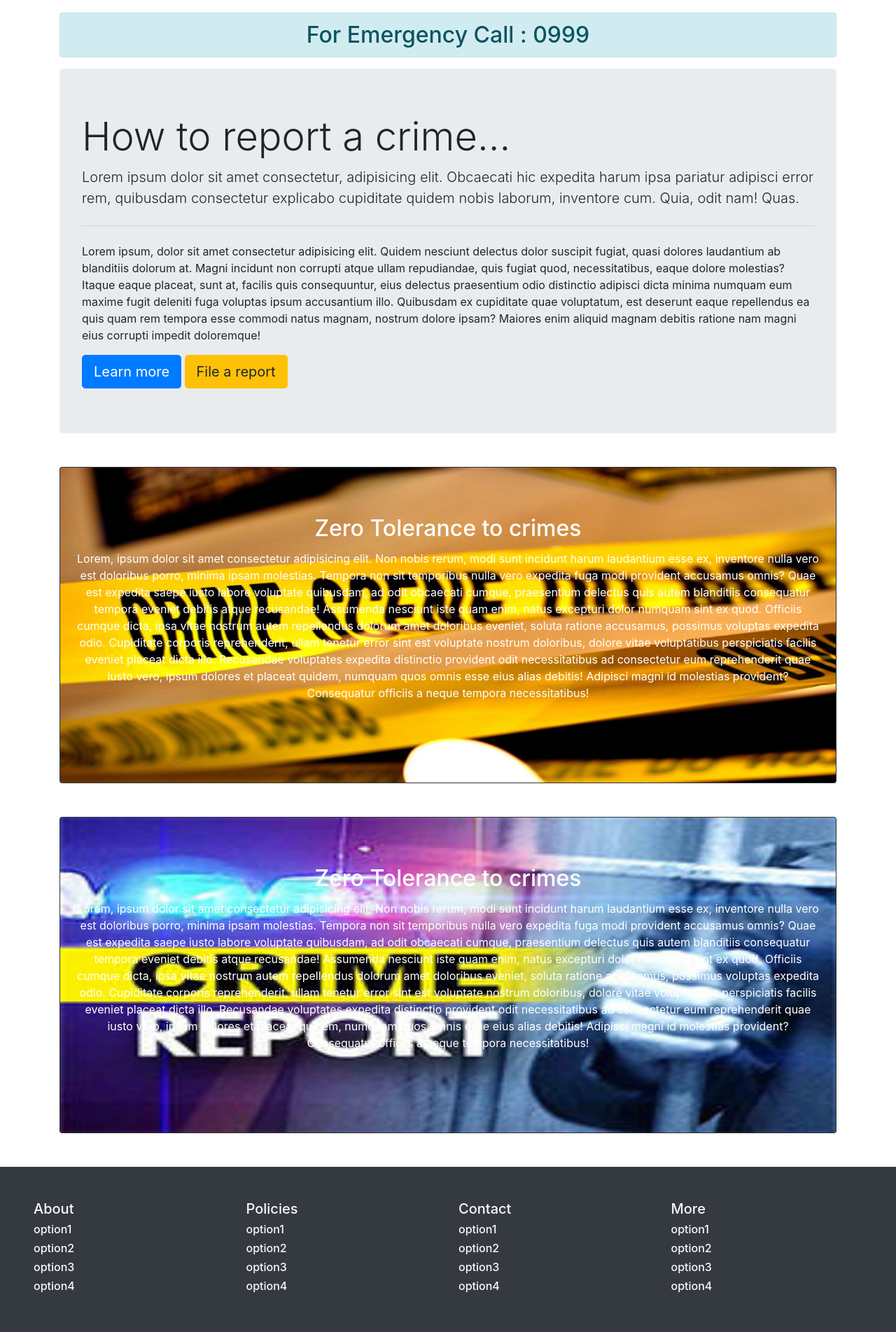
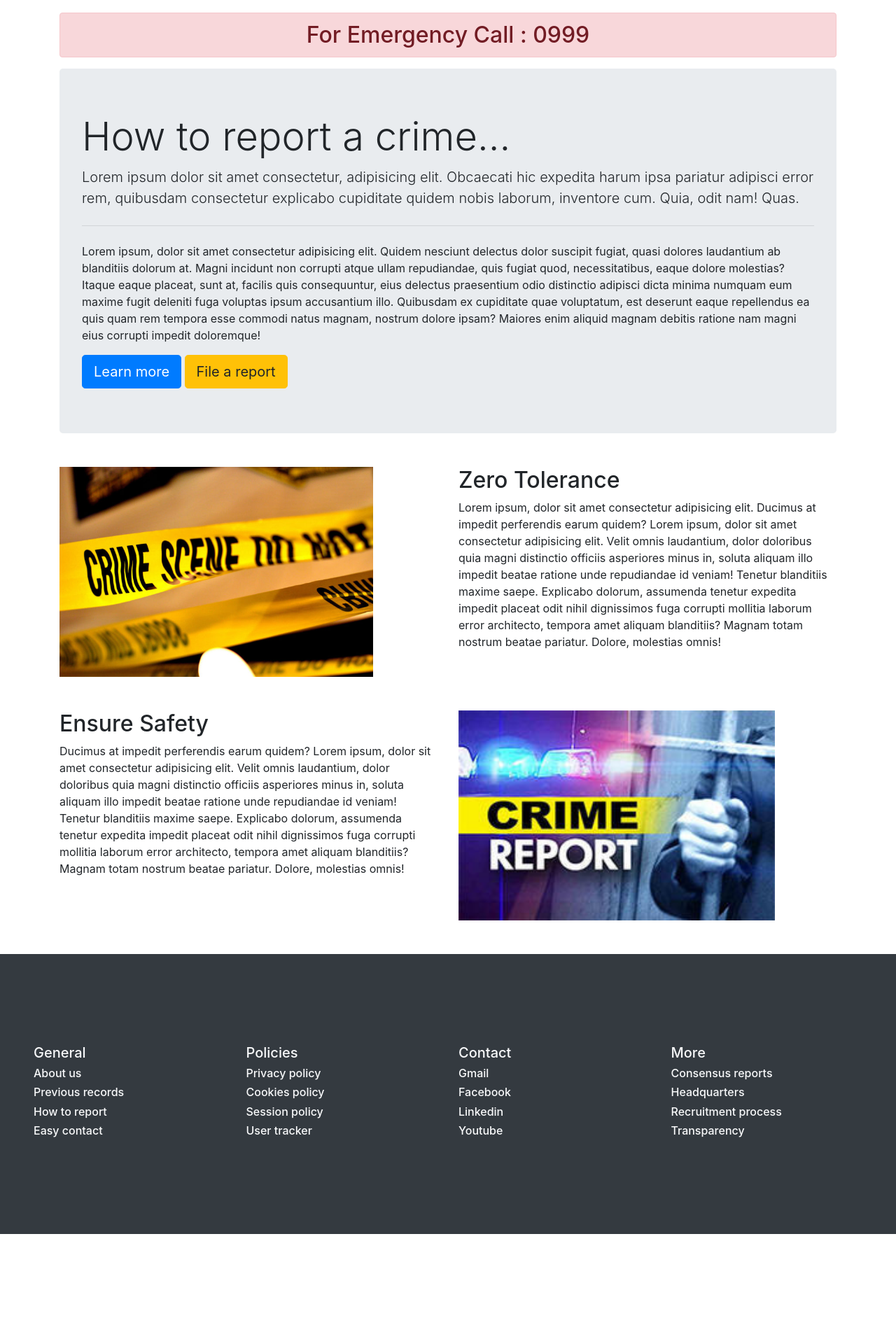
Before and after one commit to RahatGithub/second_crime_crud, a Django app: page / in a window 1280 px wide. Shown: the part 56-1959 px from the top of the page at 70% size. After the commit the page ends 1819 px from the top, so only its background shows below. Run offline with Django 3.2, Linux system fonts and the light colour scheme.

Commit message:
Langing page ok

```diff
--- a/main/templates/main/base.html
+++ b/main/templates/main/base.html
@@ -69,34 +69,34 @@
         {% block body %} {% endblock %} <!--This portion will show the contents of inherited page(inside the body block)-->
 
         <!-- Example row of columns -->
-        <div class="row mt-5 p-5 bg-dark text-light d-flex justify-content-center align-items-center">
+        <div class="row mt-5 p-5 bg-dark text-light d-flex justify-content-center align-items-center" style="height: 400px;">
             <div class="col-md-3">
-                <h5>About</h5>
-                <h6>option1</h6>
-                <h6>option2</h6>
-                <h6>option3</h6>
-                <h6>option4</h6>
+                <h5>General</h5>
+                <h6>About us</h6>
+                <h6>Previous records</h6>
+                <h6>How to report</h6>
+                <h6>Easy contact</h6>
             </div>
             <div class="col-md-3">
                 <h5>Policies</h5>
-                <h6>option1</h6>
-                <h6>option2</h6>
-                <h6>option3</h6>
-                <h6>option4</h6>
+                <h6>Privacy policy</h6>
+                <h6>Cookies policy</h6>
+                <h6>Session policy</h6>
+                <h6>User tracker</h6>
             </div>
             <div class="col-md-3">
                 <h5>Contact</h5>
-                <h6>option1</h6>
-                <h6>option2</h6>
-                <h6>option3</h6>
-                <h6>option4</h6>
+                <h6>Gmail</h6>
+                <h6>Facebook</h6>
+                <h6>Linkedin</h6>
+                <h6>Youtube</h6>
             </div>
             <div class="col-md-3">
                 <h5>More</h5>
-                <h6>option1</h6>
-                <h6>option2</h6>
-                <h6>option3</h6>
-                <h6>option4</h6>
+                <h6>Consensus reports</h6>
+                <h6>Headquarters</h6>
+                <h6>Recruitment process</h6>
+                <h6>Transparency</h6>
             </div>
         </div>
 
--- a/main/templates/main/index.html
+++ b/main/templates/main/index.html
@@ -9,31 +9,35 @@
 
 <section class="container my-4">
 
-    <h2 class="alert alert-info text-center">For Emergency Call : 0999</h2>
+    <h2 class="alert alert-danger text-center">For Emergency Call : 0999</h2>
 
     <div class="jumbotron">
         <h1 class="display-4">How to report a crime...</h1>
         <p class="lead">Lorem ipsum dolor sit amet consectetur, adipisicing elit. Obcaecati hic expedita harum ipsa pariatur adipisci error rem, quibusdam consectetur explicabo cupiditate quidem nobis laborum, inventore cum. Quia, odit nam! Quas.</p>
         <hr class="my-4">
         <p>Lorem ipsum, dolor sit amet consectetur adipisicing elit. Quidem nesciunt delectus dolor suscipit fugiat, quasi dolores laudantium ab blanditiis dolorum at. Magni incidunt non corrupti atque ullam repudiandae, quis fugiat quod, necessitatibus, eaque dolore molestias? Itaque eaque placeat, sunt at, facilis quis consequuntur, eius delectus praesentium odio distinctio adipisci dicta minima numquam eum maxime fugit deleniti fuga voluptas ipsum accusantium illo. Quibusdam ex cupiditate quae voluptatum, est deserunt eaque repellendus ea quis quam rem tempora esse commodi natus magnam, nostrum dolore ipsam? Maiores enim aliquid magnam debitis ratione nam magni eius corrupti impedit doloremque!</p>
-        <a class="btn btn-primary btn-lg" href="#" role="button">Learn more</a>
+        <a class="btn btn-primary btn-lg" href="/main/about" role="button">Learn more</a>
         <a class="btn btn-warning btn-lg" href="/main/reportCrime/" role="button">File a report</a>
     </div>
 
-    <div class="card bg-dark text-white text-center mt-5">
-        <img src="{% static 'main/images/crime.jpg' %}" alt="Crime image1" class="card-img" height="450px" alt="...">
-        <div class="card-img-overlay my-5">
-          <h2 class="card-title">Zero Tolerance to crimes</h2>
-          <p class="card-text">Lorem, ipsum dolor sit amet consectetur adipisicing elit. Non nobis rerum, modi sunt incidunt harum laudantium esse ex, inventore nulla vero est doloribus porro, minima ipsam molestias. Tempora non sit temporibus nulla vero expedita fuga modi provident accusamus omnis? Quae est expedita saepe iusto labore voluptate quibusdam, ad odit obcaecati cumque, praesentium delectus quis autem blanditiis consequatur tempora eveniet debitis atque recusandae! Assumenda nesciunt iste quam enim, natus excepturi dolor numquam sint ex quod. Officiis cumque dicta, ipsa vitae nostrum autem repellendus dolorum amet doloribus eveniet, soluta ratione accusamus, possimus voluptas expedita odio. Cupiditate corporis reprehenderit, ullam tenetur error sint est voluptate nostrum doloribus, dolore vitae voluptatibus perspiciatis facilis eveniet placeat dicta illo. Recusandae voluptates expedita distinctio provident odit necessitatibus ad consectetur eum reprehenderit quae iusto vero, ipsum dolores et placeat quidem, numquam quos omnis esse eius alias debitis! Adipisci magni id molestias provident? Consequatur officiis a neque tempora necessitatibus!</p>
-        </div>
+    <div class="row my-5">
+      <div class="col-md-6">
+        <img src="{% static 'main/images/crime.jpg' %}" alt="crime_img" height="300px">
+      </div>
+      <div class="col-md-6">
+        <h2>Zero Tolerance</h2>
+        <p>Lorem ipsum, dolor sit amet consectetur adipisicing elit. Ducimus at impedit perferendis earum quidem? Lorem ipsum, dolor sit amet consectetur adipisicing elit. Velit omnis laudantium, dolor doloribus quia magni distinctio officiis asperiores minus in, soluta aliquam illo impedit beatae ratione unde repudiandae id veniam! Tenetur blanditiis maxime saepe. Explicabo dolorum, assumenda tenetur expedita impedit placeat odit nihil dignissimos fuga corrupti mollitia laborum error architecto, tempora amet aliquam blanditiis? Magnam totam nostrum beatae pariatur. Dolore, molestias omnis!</p>
+      </div>
     </div>
 
-    <div class="card bg-dark text-white text-center mt-5">
-        <img src="{% static 'main/images/crime1.jpg' %}" alt="Crime image1" class="card-img" height="450px" alt="...">
-        <div class="card-img-overlay my-5">
-          <h2 class="card-title">Zero Tolerance to crimes</h2>
-          <p class="card-text">Lorem, ipsum dolor sit amet consectetur adipisicing elit. Non nobis rerum, modi sunt incidunt harum laudantium esse ex, inventore nulla vero est doloribus porro, minima ipsam molestias. Tempora non sit temporibus nulla vero expedita fuga modi provident accusamus omnis? Quae est expedita saepe iusto labore voluptate quibusdam, ad odit obcaecati cumque, praesentium delectus quis autem blanditiis consequatur tempora eveniet debitis atque recusandae! Assumenda nesciunt iste quam enim, natus excepturi dolor numquam sint ex quod. Officiis cumque dicta, ipsa vitae nostrum autem repellendus dolorum amet doloribus eveniet, soluta ratione accusamus, possimus voluptas expedita odio. Cupiditate corporis reprehenderit, ullam tenetur error sint est voluptate nostrum doloribus, dolore vitae voluptatibus perspiciatis facilis eveniet placeat dicta illo. Recusandae voluptates expedita distinctio provident odit necessitatibus ad consectetur eum reprehenderit quae iusto vero, ipsum dolores et placeat quidem, numquam quos omnis esse eius alias debitis! Adipisci magni id molestias provident? Consequatur officiis a neque tempora necessitatibus!</p>
-        </div>
+    <div class="row my-5">
+      <div class="col-md-6">
+        <h2>Ensure Safety</h2>
+        <p>Ducimus at impedit perferendis earum quidem? Lorem ipsum, dolor sit amet consectetur adipisicing elit. Velit omnis laudantium, dolor doloribus quia magni distinctio officiis asperiores minus in, soluta aliquam illo impedit beatae ratione unde repudiandae id veniam! Tenetur blanditiis maxime saepe. Explicabo dolorum, assumenda tenetur expedita impedit placeat odit nihil dignissimos fuga corrupti mollitia laborum error architecto, tempora amet aliquam blanditiis? Magnam totam nostrum beatae pariatur. Dolore, molestias omnis!</p>
+      </div>
+      <div class="col-md-6">
+        <img src="{% static 'main/images/crime1.jpg' %}" alt="crime_img" height="300px">
+      </div>
     </div>
 
 </section>
--- a/main/urls.py
+++ b/main/urls.py
@@ -13,4 +13,5 @@ urlpatterns = [
     path('deleteInvestigator/<int:id>/', views.deleteInvestigator, name='deleteInvestigator'),
     path('deleteCase/<int:id>/', views.deleteCase, name='deleteCase'),
     path('contact/', views.contact, name='contact'),
+    path('about/', views.about, name='about'),
 ]
--- a/main/views.py
+++ b/main/views.py
@@ -157,3 +157,7 @@ def contact(request):
     else:
         fm = ContactMsg()
     return render(request, 'main/contact.html', {'form':fm})
+
+
+def about(request):
+    return render(request, 'main/about.html')
```
Also changed, not shown: main/templates/main/about.html (added, +17 -0 lines), db.sqlite3.
